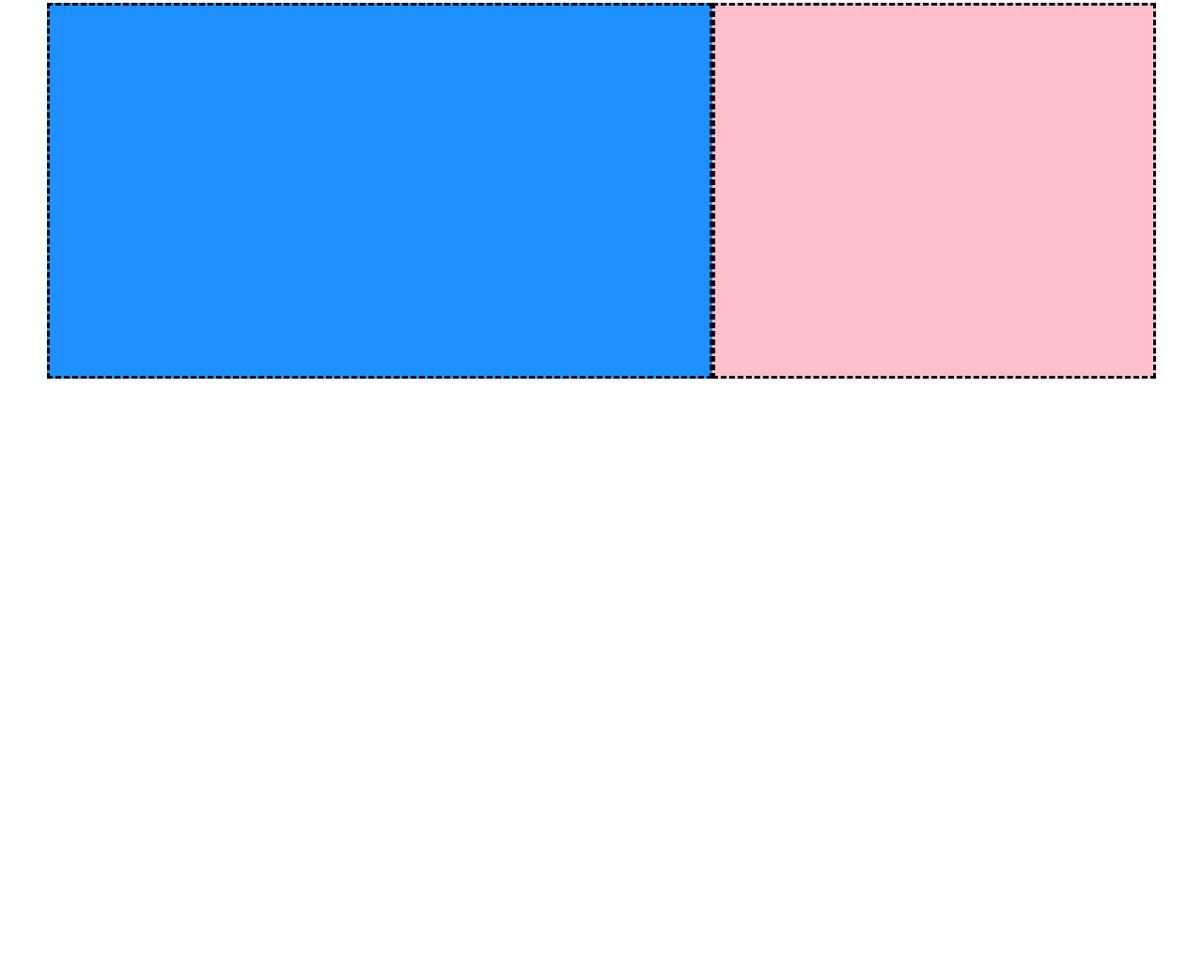
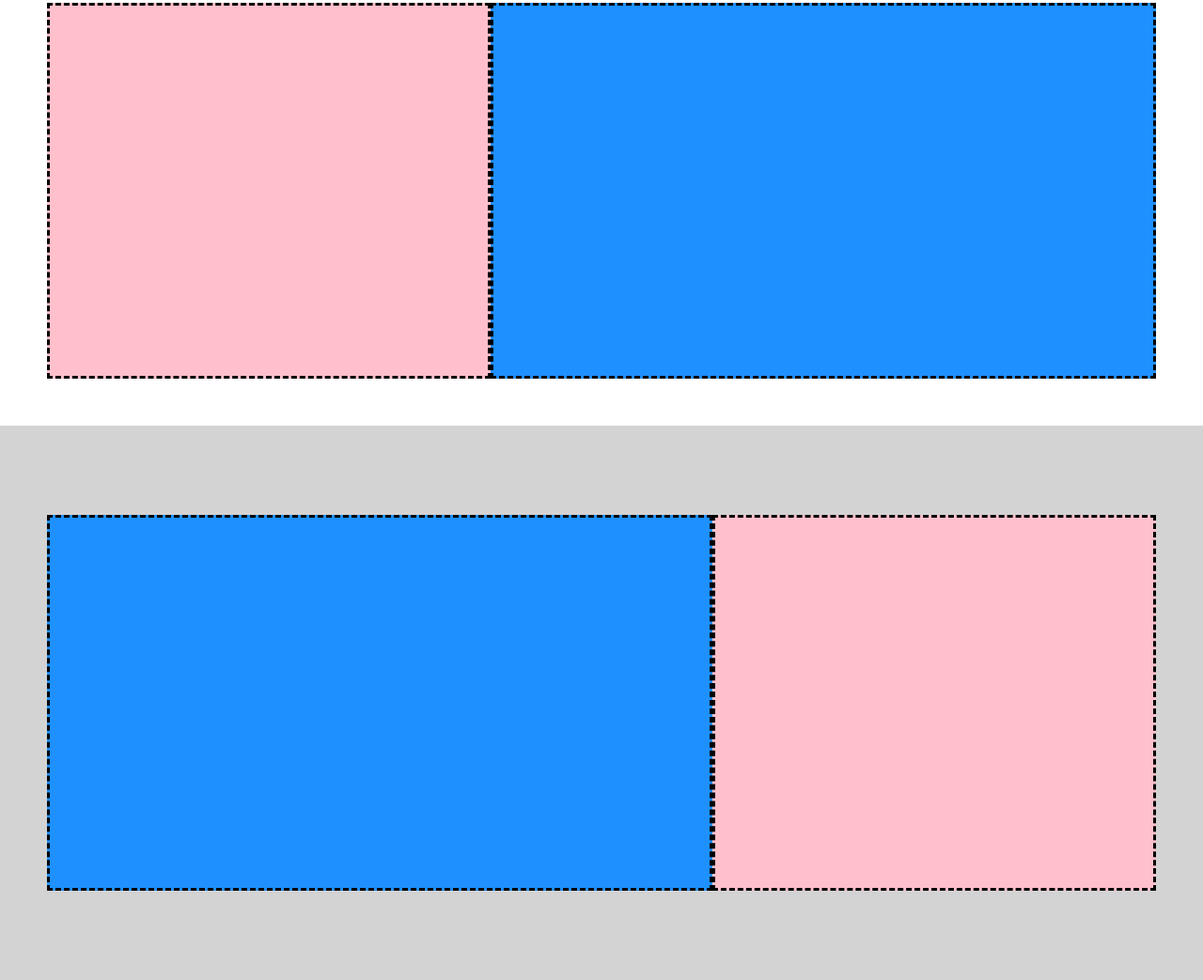
Before and after one commit to Fabrizio-padula-hub/htmlcss-struttura-discord, a plain HTML site: page index.html in a window 1280 px wide. Shown: the part 597-1640 px from the top of the page at 94% size. Before the commit the page ends 1050 px from the top, so only its background shows below. Drawn offline with Linux system fonts and the light colour scheme.

Commit message:
feat: add section 3

```diff
--- a/index.html
+++ b/index.html
@@ -32,6 +32,14 @@
             <div class="rectangle-2"></div>
         </section>
         <!-- fine Sezione-2 -->
+        <!-- Sezione-3 -->
+        <section class="bg-lighgrey">
+            <div class="wrapper">
+                <div class="rectangle-1"></div>
+                <div class="rectangle-2"></div>
+            </div>
+        </section>
+        <!-- fine Sezione-3 -->
 
 
     </main>
--- a/style.css
+++ b/style.css
@@ -15,12 +15,18 @@
     padding: 45px 0px;
 }
 
+.bg-lighgrey{
+    min-height: 400px;
+    background-color: #d3d3d3;
+    padding: 45px 0px;
+}
+
 .wrapper{
     max-width: 1180px;
     min-height: 400px;
     margin: 0 auto;
     display: flex;
-    flex-wrap: nowrap;
+    flex-wrap: wrap;
     padding: 50px 0px;
 }
 
@@ -81,3 +87,7 @@ header{
     background-color: #ee82ee;
     max-width: 900px;
 }
+
+main .wrapper:nth-child(2) {
+    flex-direction: row-reverse;
+}
```
